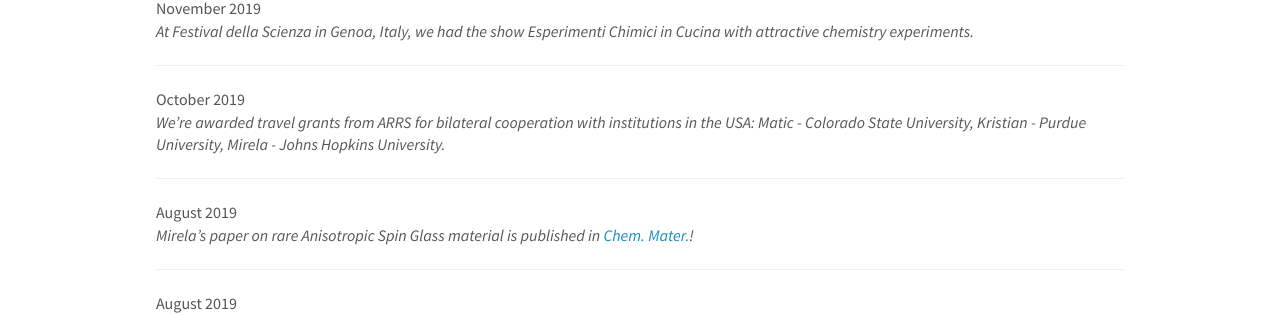
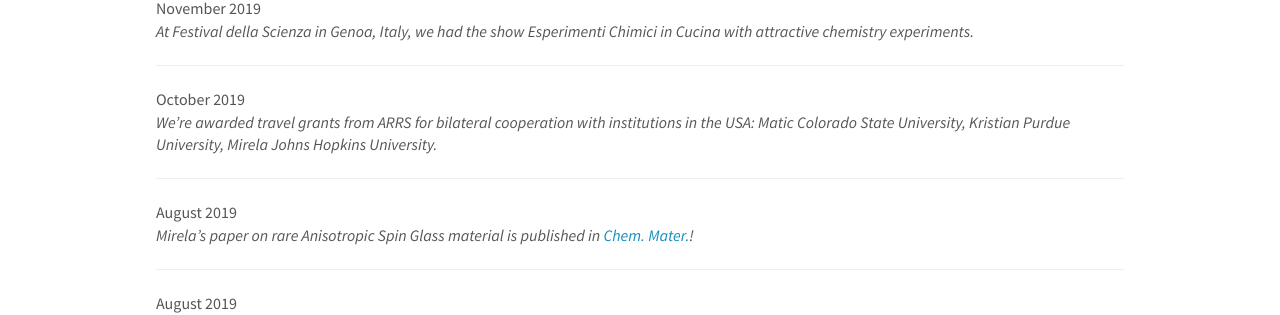
Before and after one commit to eccl-jsi/eccl-jsi.github.io, a Jekyll site: the page built from _pages/allnews.md, in a window 1280 px wide and 990 px high. Shown: the part 151-466 px from the top of the window. Built offline with Jekyll 4.4.1, drawn with Linux system fonts in a browser that asks for light colours; nearby versions of some CDN libraries.

Commit message:
Update news.yml

```diff
--- a/_data/news.yml
+++ b/_data/news.yml
@@ -2,7 +2,7 @@
   headline: "At <i>Festival della Scienza</i> in Genoa, Italy, we had the show <i> Esperimenti Chimici in Cucina</i> with attractive chemistry experiments."
 
 - date: October 2019
-  headline: "We're awarded travel grants from ARRS for bilateral cooperation with institutions in the USA: Matic - <i>Colorado State University</i>, Kristian - <i>Purdue University</i>, Mirela - <i>Johns Hopkins University</i>."
+  headline: "We're awarded travel grants from ARRS for bilateral cooperation with institutions in the USA: Matic <i>Colorado State University</i>, Kristian <i>Purdue University</i>, Mirela <i>Johns Hopkins University</i>."
 
 - date: August 2019
   headline: "Mirela's paper on rare Anisotropic Spin Glass material is published in <i><a href='http://doi.org/10.1021/acs.chemmater.9b01466'>Chem. Mater.</a></i>!"
```
